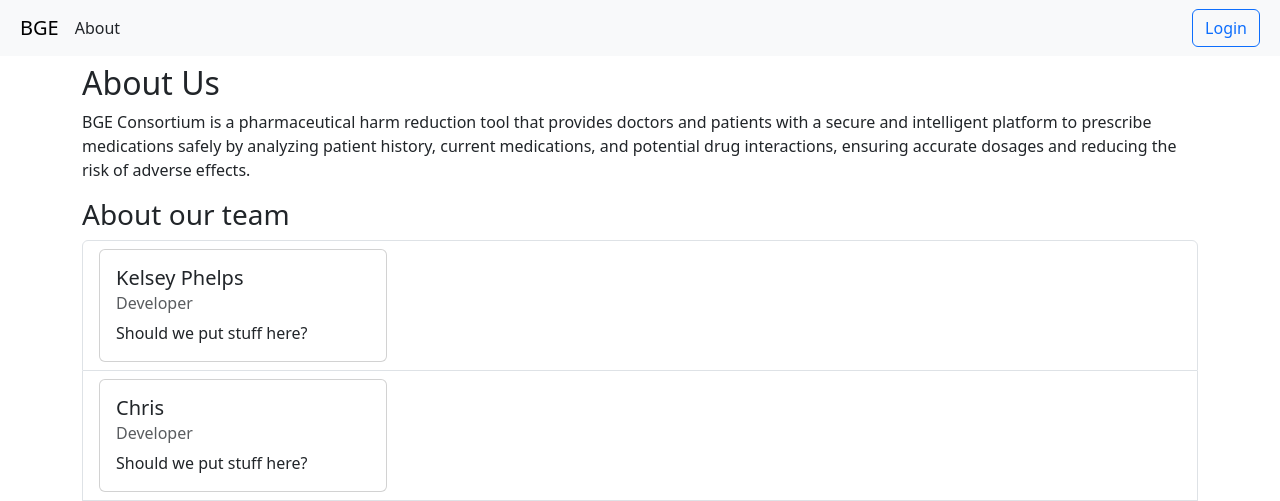
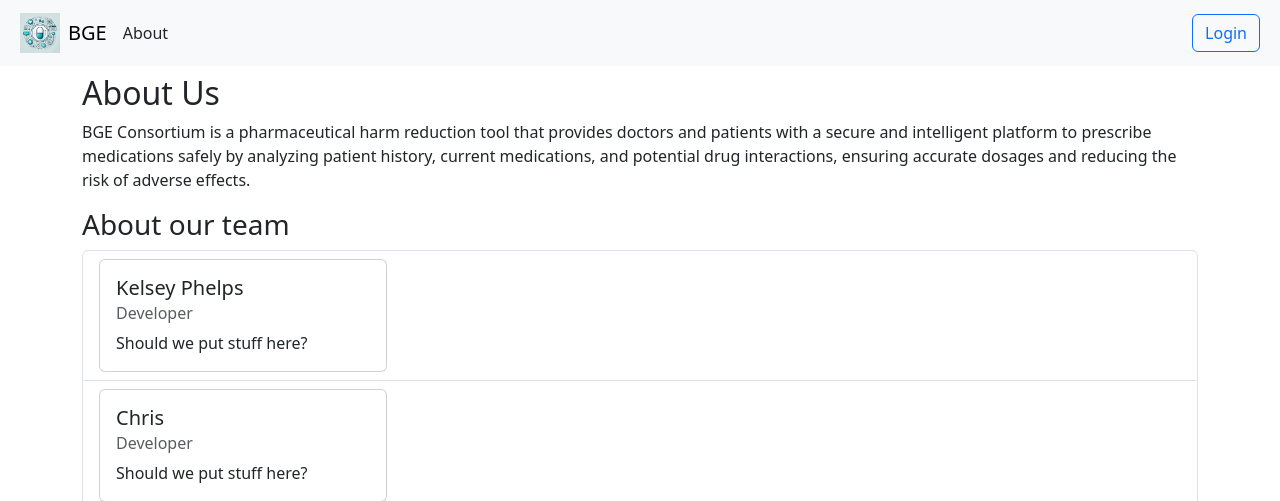
Before and after one commit to kaphelps33/BGE, a Flask app: page /about in a window 1280 px wide. Shown: the top 501 px of the page. Run offline with Flask 3, Linux system fonts and the light colour scheme; some libraries are stand-ins or nearby versions.

Commit message:
Implementing images/icon for all pages

```diff
--- a/app/templates/base.html
+++ b/app/templates/base.html
@@ -4,6 +4,7 @@
 <head>
   <meta charset="UTF-8">
   <meta name="viewport" content="width=device-width, initial-scale=1.0">
+  <link rel='icon' href='images/BGE_Logo.ico' type='image/x-icon' sizes="16x16" />
   <title>{% block title %}Home{% endblock %}</title>
   <!-- Bootstrap 5 -->
   <link href="https://cdn.jsdelivr.net/npm/bootstrap@5.3.3/dist/css/bootstrap.min.css" rel="stylesheet"
--- a/app/templates/navbar.html
+++ b/app/templates/navbar.html
@@ -1,6 +1,9 @@
 <nav class="navbar navbar-expand-lg navbar-light bg-light p-2 mb-2">
   <div class="container-fluid">
-    <a class="navbar-brand" href="{{ url_for('main.index') }}">BGE</a>
+    <a class="navbar-brand d-flex align-items-center" href="{{ url_for('main.index') }}">
+      <img src="images/BGE_Logo.png" alt="Logo" class="img-fluid" style="max-width: 40px; max-height: 40px;">
+      <span class="ms-2">BGE</span>
+    </a>
     <button class="navbar-toggler" type="button" data-bs-toggle="collapse" data-bs-target="#navbarSupportedContent"
       aria-controls="navbarSupportedContent" aria-expanded="false" aria-label="Toggle navigation">
       <span class="navbar-toggler-icon"></span>
```
Also changed, not shown: app/templates/images/BGE_Logo.ico (added), app/templates/images/BGE_Logo.png (added).
